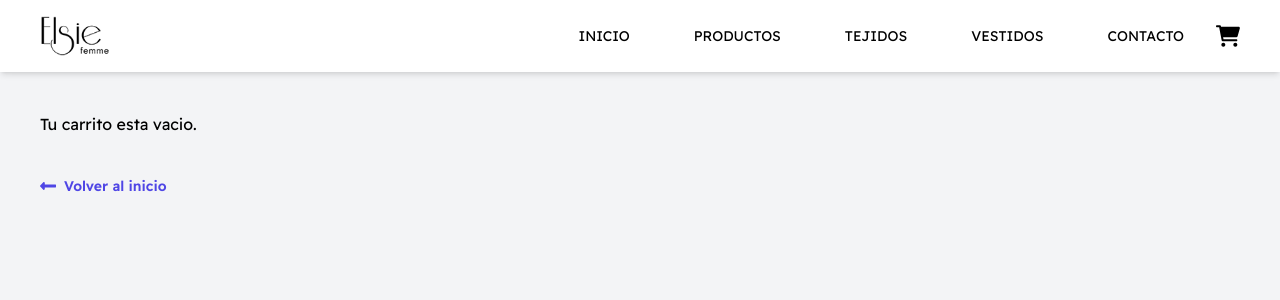
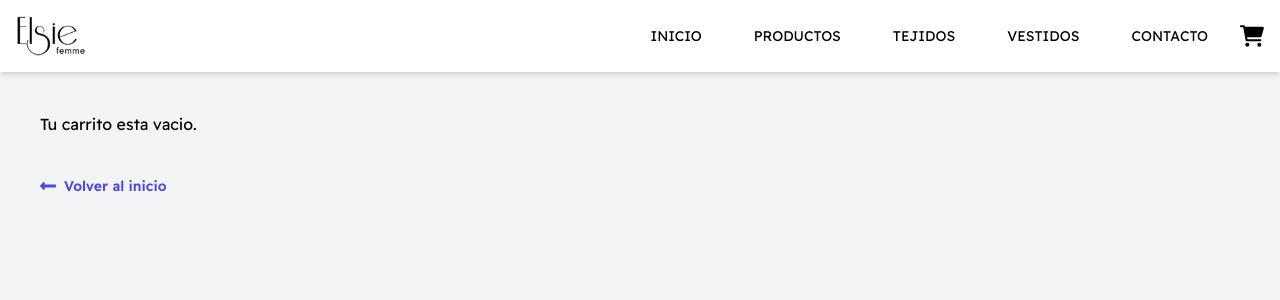
Before and after one commit to NicolasIppoliti/e-commerce-app, a React (Create React App) app: page /cart in a window 1280 px wide. Shown: the top 300 px of the page. Built offline with nearby package versions, Linux system fonts and the light colour scheme; a web font is replaced by a local one.

Commit message:
mobile navbar and cartview style fix

```diff
--- a/src/components/CartView/CartView.jsx
+++ b/src/components/CartView/CartView.jsx
@@ -19,7 +19,7 @@ const CartView = () => {
     }
 
     return (
-        <div className="mx-auto container mt-20">
+        <div className="mx-auto mt-20 w-full">
             <div className="shadow-md my-10">
                 <div className="w-full bg-white px-10 py-10">
                     <div className="flex justify-between border-b pb-8">
--- a/src/components/CartWidget/CartWidget.jsx
+++ b/src/components/CartWidget/CartWidget.jsx
@@ -10,7 +10,7 @@ return (
     <div>
         <Link to='/cart'>
             <img className='w-6 h-6' src='/img/cartWidget.svg' alt="" />
-            <span className='text-xs text-gray-500'>{totalProducts() || ''}</span>
+            <span className='text-xs text-gray-500 align-top'>{totalProducts() || ''}</span>
         </Link>
     </div>
 )}
--- a/src/components/NavBar/NavBar.jsx
+++ b/src/components/NavBar/NavBar.jsx
@@ -13,7 +13,7 @@ export default function NavBar() {
     let [open,setOpen] = useState(false);
     return (
         <div className='shadow-md w-full fixed top-0 left-0'>
-            <div className='md:flex items-center justify-between bg-white py-4 md:px-10 px-7'>
+            <div className='md:flex items-center justify-between bg-white py-4 px-4'>
                 <div className='cursor-pointer flex items-center'>
                     <Link to='/'>
                         <img className='h-10' src='/img/logoElsie.png' alt="Logo Elsie"/>
@@ -27,8 +27,8 @@ export default function NavBar() {
                 <ul className={`md:flex md:items-center md:pb-0 pb-12 absolute md:static bg-white md:z-auto z-[-1] left-0 w-full md:w-auto md:pl-0 pl-9 transition-all duration-500 ease-in ${open ? 'top-20 ':'top-[-490px]'}`}>
                     {
                         Links.map((link) =>(
-                            <li key={link.id} className='md:ml-8 md:text-center md:mr-4 md:pr-4 md:text-sm text-xl md:my-0 my-7'>
-                                <Link to={link.link} className='text-black hover:text-gray-500 duration-500'>{link.name}</Link>
+                            <li key={link.id} className='md:ml-5 md:text-center md:mr-4 md:pr-4 md:text-sm text-xl md:my-0 my-7'>
+                                <Link to={link.link} onClick={()=>setOpen(!open)} className='text-black hover:text-gray-500 duration-500'>{link.name}</Link>
                             </li>
                         ))
                     }
```
